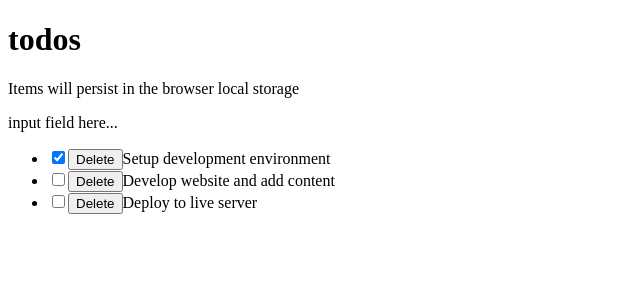
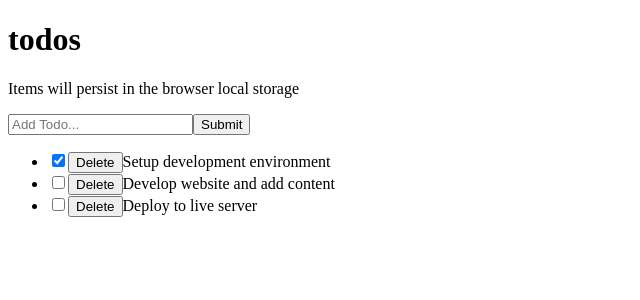
Before and after one commit to ikennarichard/Todo-App, a React (Vite) app: page / in a window 1280 px wide. Shown: the top 300 px of the page, without its empty margins (0-640 px from the left). Built offline with nearby package versions, Linux system fonts and the light colour scheme.

Commit message:
Set up add todo props

```diff
--- a/src/components/InputTodo.jsx
+++ b/src/components/InputTodo.jsx
@@ -1,4 +1,30 @@
-const InputTodo = () => {
-  return <div>input field here...</div>;
+/* eslint-disable react/prop-types */
+import { useState } from "react";
+
+const InputTodo = ({ addTodoItem }) => {
+  const [title, setTitle] = useState('');
+
+  const handleChange =(e) => {
+    setTitle(e.target.value);
+  }
+
+  const handleSubmit =(e) => {
+    e.preventDefault();
+    addTodoItem(title);
+    setTitle('')
+  }
+
+  return (
+    <form onSubmit={handleSubmit}>
+
+      <input
+      type="text"
+      placeholder="Add Todo..."
+      value={title}
+      onChange={handleChange}/>
+
+      <button>Submit</button>
+    </form>
+  );
 };
 export default InputTodo;
```
